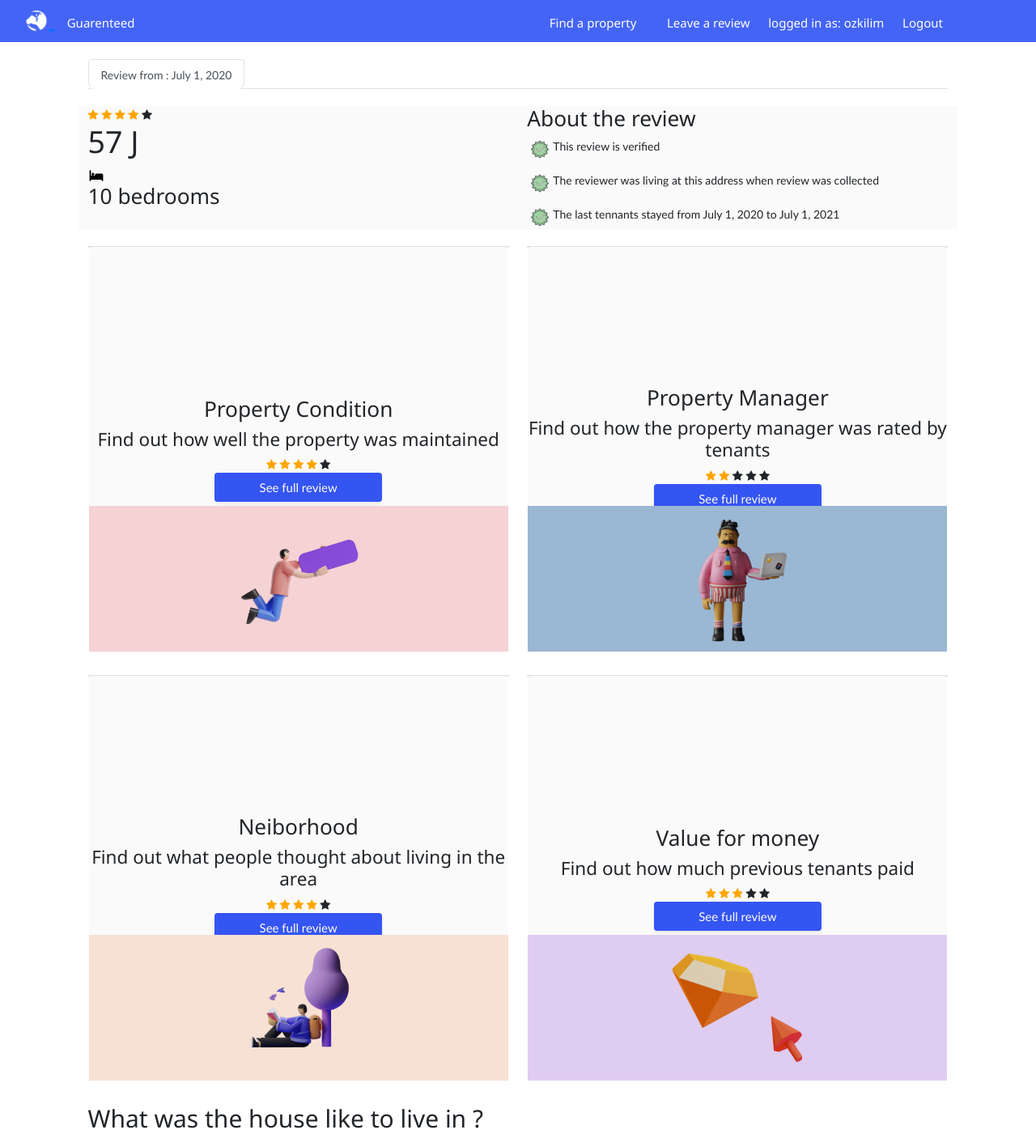
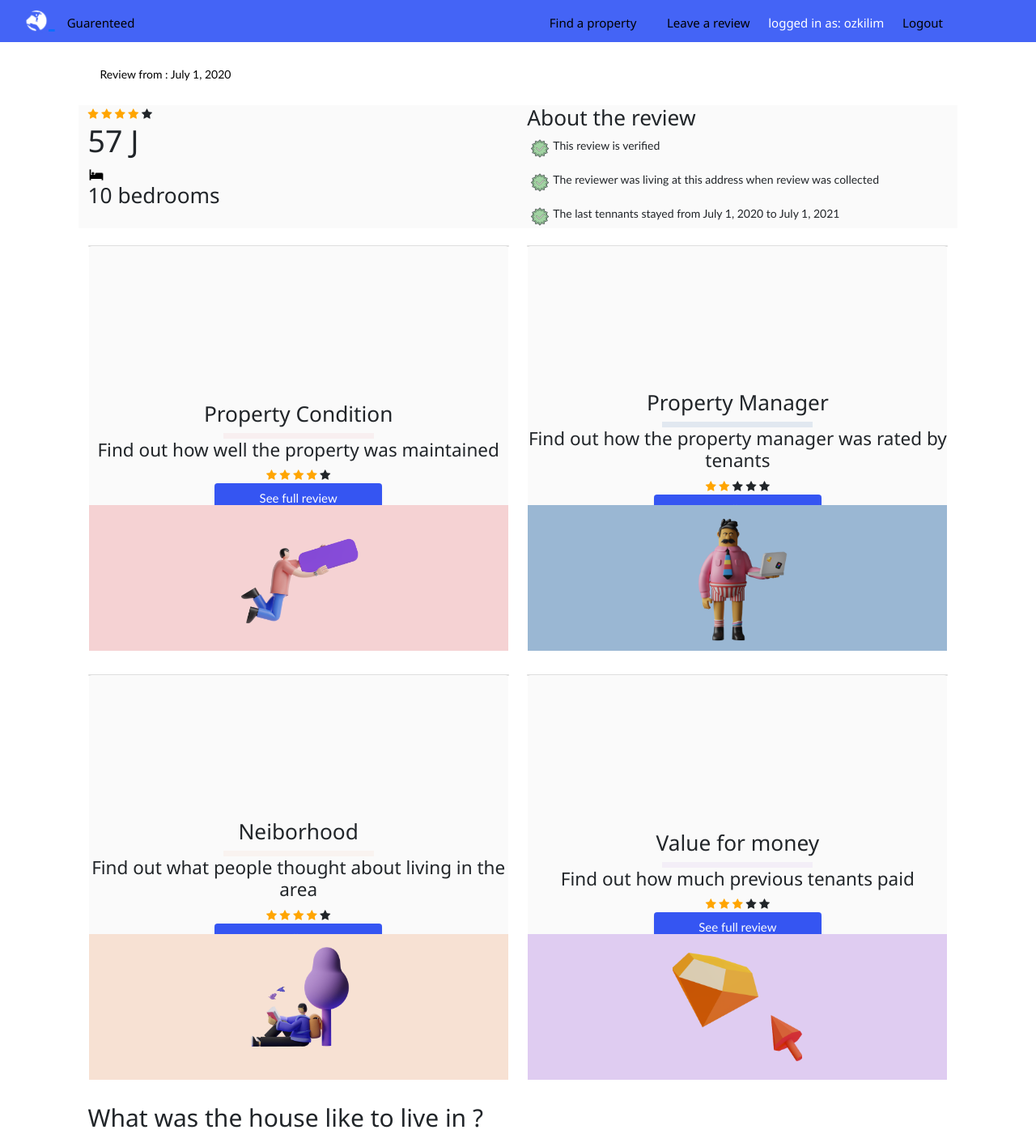
Before and after one commit to ozkilim/gauRENTeedV2, a Django app: page /beta/reasult/799ea773-4376-40f3-a7ab-acd1e33bf225/ in a window 1280 px wide. Shown: the top 1401 px of the page at 81% size. Run offline with Django 3.2, Linux system fonts and the light colour scheme; a user stored in the database is signed in; data comes from the database, SQL or seed files in the repository; both versions use the stored data as it was after the commit; some libraries are stand-ins or nearby versions.

Commit message:
stylinggs

```diff
--- a/beta/static/css/sharedStyles.css
+++ b/beta/static/css/sharedStyles.css
@@ -38,7 +38,7 @@ body {
 
 .nav-link:hover {
   background-color: #2c3c63;
-  color: white;
+  color: white !important;
 }
 
 .logo {
--- a/templates/tempReasult.html
+++ b/templates/tempReasult.html
@@ -559,10 +559,15 @@ align-items: center;
   font-size: 12px;
 }
 .nav-item{
-  /* background-color: black; */
+  color: white !important;
 }
 .nav-link{
-  /* color: black; */
+  color: black!important;
+  /* background-color: brown; */
+}
+.nav-link:hover{
+  color: white!important;
+  /* background-color: brown; */
 }
 #popupButtonsTab{
   background-color: white;
@@ -584,8 +589,8 @@ align-items: center;
   background-color: white;
   color: black;
 }
-.reviewListTitiles{
-  background-color: yellow;
+#reviewListTitiles{
+  background-color: white;
 }
 .bedim{
 
@@ -612,6 +617,39 @@ align-items: center;
 }
 .approval{
 
+}
+
+.hr1{
+  border: 3px solid #F5D2D3;
+    /* Set the hr color */
+  color: #F5D2D3; /* old IE */
+  background-color: #F5D2D3; /* Modern Browsers */
+  width: 180px;
+  margin: auto;
+}
+.hr2{
+  border: 3px solid #9AB7D3;
+    /* Set the hr color */
+  color: #9AB7D3; /* old IE */
+  background-color: #9AB7D3; /* Modern Browsers */
+  width: 180px;
+  margin: auto;
+}
+.hr3{
+  border: 3px solid #F7E1D3;
+    /* Set the hr color */
+  color: #F7E1D3; /* old IE */
+  background-color: #F7E1D3; /* Modern Browsers */
+  width: 180px;
+  margin: auto;
+}
+.hr4{
+  border: 3px solid #DFCCF1;
+    /* Set the hr color */
+  color: #DFCCF1; /* old IE */
+  background-color: #DFCCF1; /* Modern Browsers */
+  width: 180px;
+  margin: auto;
 }
 </style>
 
@@ -938,7 +977,7 @@ function closeAllModals() {
         areaPerks
         wouldRecommendProperty -->
 
-<ul class="nav nav-tabs" id="myTab" role="tablist">
+<ul class="nav " id="myTab" role="tablist">
   {% for review in reviews %}
   <li class="nav-item" id = "reviewListTitiles">
     <a class="nav-link" id={{review}} data-toggle="tab" href=#{{review.id}} role="tab" aria-controls={{review.id}} aria-selected="true">Review from : {{review.moveIn}}</a>
@@ -1003,7 +1042,9 @@ function closeAllModals() {
      <div class="card-container manual-flip">
     <div class="card">
         <div class="front">
+                    <br>
                     <h3 class="CardTitle">Property Condition</h3>
+                    <hr class=hr1>
                     <h4 class = "CardTitle2">Find out how well the property was maintained</h4>
                     <div class="stardiv">
                       {% for i in propertyConditionAverage|times %}
@@ -1027,8 +1068,8 @@ function closeAllModals() {
             {% if review.buildingQuality|exists %}
 
             <div class="accordion-item">
-              <h2 class="accordion-header" id="flush-headingOne">
-                <button class="accordion-button collapsed" type="button" data-bs-toggle="collapse" data-bs-target="#flush-collapseOne" aria-expanded="false" aria-controls="flush-collapseOne">
+              <h2 class="accordion-header" id="flush-headingOneA">
+                <button class="accordion-button collapsed" type="button" data-bs-toggle="collapse" data-bs-target="#flush-collapseOneA" aria-expanded="false" aria-controls="flush-collapseOne">
                   <h5>Building Quality </h5><h6>(mould, pests cleanliness, damp)</h6>
                   <div class="stardiv">
                     {% for i in review.buildingQuality|times %}
@@ -1052,8 +1093,8 @@ function closeAllModals() {
 
             {% if review.utilities|exists %}
             <div class="accordion-item">
-              <h2 class="accordion-header" id="flush-headingTwo">
-                <button class="accordion-button collapsed" type="button" data-bs-toggle="collapse" data-bs-target="#flush-collapseTwo" aria-expanded="false" aria-controls="flush-collapseTwo">
+              <h2 class="accordion-header" id="flush-headingTwoA">
+                <button class="accordion-button collapsed" type="button" data-bs-toggle="collapse" data-bs-target="#flush-collapseTwoA" aria-expanded="false" aria-controls="flush-collapseTwo">
                   <h5>Utilities </h5><h6>(water pressure, heating, insulation)</h6>
                   <div class="stardiv">
                     {% for i in review.utilities|times %}
@@ -1098,8 +1139,8 @@ function closeAllModals() {
 
             {% if review.moveInHygene|exists %}
             <div class="accordion-item">
-              <h2 class="accordion-header" id="flush-headingTwo">
-                <button class="accordion-button collapsed" type="button" data-bs-toggle="collapse" data-bs-target="#flush-collapseTwo" aria-expanded="false" aria-controls="flush-collapseTwo">
+              <h2 class="accordion-header" id="flush-headingFourA">
+                <button class="accordion-button collapsed" type="button" data-bs-toggle="collapse" data-bs-target="#flush-collapseFourA" aria-expanded="false" aria-controls="flush-collapseTwo">
                   <h5>Move in hygene </h5>
                   <div class="stardiv">
                     {% for i in review.moveInHygene|times %}
@@ -1121,8 +1162,8 @@ function closeAllModals() {
 
             {% if review.furnishings|exists %}
             <div class="accordion-item">
-              <h2 class="accordion-header" id="flush-headingTwo">
-                <button class="accordion-button collapsed" type="button" data-bs-toggle="collapse" data-bs-target="#flush-collapseTwo" aria-expanded="false" aria-controls="flush-collapseTwo">
+              <h2 class="accordion-header" id="flush-headingFiveA">
+                <button class="accordion-button collapsed" type="button" data-bs-toggle="collapse" data-bs-target="#flush-collapseFiveA" aria-expanded="false" aria-controls="flush-collapseTwo">
                   <h5>Furnishings quality</h5>
                   <div class="stardiv">
                     {% for i in review.furnishings|times %}
@@ -1160,7 +1201,10 @@ function closeAllModals() {
     <div class="card-container manual-flip">
    <div class="card">
        <div class="front">
+                  <br>
                    <h3 class="CardTitle">Property Manager</h3>
+                   <hr class=hr2>
+
                    <h4 class = "CardTitle2">Find out how the property manager was rated by tenants</h4>
                    <div class="stardiv">
                     {% for i in propertyManagerAverage|times %}
@@ -1183,8 +1227,8 @@ function closeAllModals() {
 
           {% if review.manageResponsivenes|exists %}
            <div class="accordion-item">
-             <h2 class="accordion-header" id="flush-headingOne">
-               <button class="accordion-button collapsed" type="button" data-bs-toggle="collapse" data-bs-target="#flush-collapseOne" aria-expanded="false" aria-controls="flush-collapseOne">
+             <h2 class="accordion-header" id="flush-headingOneB">
+               <button class="accordion-button collapsed" type="button" data-bs-toggle="collapse" data-bs-target="#flush-collapseOneB" aria-expanded="false" aria-controls="flush-collapseOne">
                 <h5> Responsiveness of property manager </h5>
                 <div class="stardiv">
 
@@ -1208,8 +1252,8 @@ function closeAllModals() {
 
            {% if review.repairQuality|exists %}
            <div class="accordion-item">
-             <h2 class="accordion-header" id="flush-headingTwo">
-               <button class="accordion-button collapsed" type="button" data-bs-toggle="collapse" data-bs-target="#flush-collapseTwo" aria-expanded="false" aria-controls="flush-collapseTwo">
+             <h2 class="accordion-header" id="flush-headingTwoB">
+               <button class="accordion-button collapsed" type="button" data-bs-toggle="collapse" data-bs-target="#flush-collapseTwoB" aria-expanded="false" aria-controls="flush-collapseTwo">
                 <h5>Quality of repairs</h5>
                 <div class="stardiv">
 
@@ -1262,7 +1306,10 @@ function closeAllModals() {
      <div class="card-container manual-flip">
     <div class="card">
         <div class="front">
+                    <br>
                     <h3 class="CardTitle">Neiborhood</h3>
+                    <hr class=hr3>
+
                     <h4 class = "CardTitle2">Find out what people thought about living in the area</h4>
                     <div class="stardiv">
                       {% for i in neiborhoodAverage|times %}
@@ -1285,8 +1332,8 @@ function closeAllModals() {
 
             {% if review.neighbourhoodEnjoyment|exists %}
             <div class="accordion-item">
-              <h2 class="accordion-header" id="flush-headingOne">
-                <button class="accordion-button collapsed" type="button" data-bs-toggle="collapse" data-bs-target="#flush-collapseOne" aria-expanded="false" aria-controls="flush-collapseOne">
+              <h2 class="accordion-header" id="flush-headingOneC">
+                <button class="accordion-button collapsed" type="button" data-bs-toggle="collapse" data-bs-target="#flush-collapseOneC" aria-expanded="false" aria-controls="flush-collapseOne">
                   <h5>How much did you enjoy living in the area?</h5>
                   <div class="stardiv">
                     {% for i in review.neighbourhoodEnjoyment|times %}
@@ -1310,8 +1357,8 @@ function closeAllModals() {
 
             {% if review.neighbourhoodSafety|exists %}
             <div class="accordion-item">
-              <h2 class="accordion-header" id="flush-headingOne">
-                <button class="accordion-button collapsed" type="button" data-bs-toggle="collapse" data-bs-target="#flush-collapseOne" aria-expanded="false" aria-controls="flush-collapseOne">
+              <h2 class="accordion-header" id="flush-headingTwoC">
+                <button class="accordion-button collapsed" type="button" data-bs-toggle="collapse" data-bs-target="#flush-collapseTwoC" aria-expanded="false" aria-controls="flush-collapseOne">
 
                   <h5>How safe did you feel living in the area?</h5>
                   <div class="stardiv">
@@ -1351,7 +1398,9 @@ function closeAllModals() {
     <div class="card-container manual-flip">
    <div class="card">
        <div class="front">
+                   <br>
                    <h3 class="CardTitle">Value for money</h3>
+                   <hr class=hr4>
                    <h4 class = "CardTitle2">Find out how much previous tenants paid</h4>
                    <div class="stardiv">
                      <span class="fa fa-star checked"></span>
@@ -1372,38 +1421,19 @@ function closeAllModals() {
          <div class="accordion accordion-flush" id="accordionFlushExample">
 
            <div class="accordion-item">
-             <h2 class="accordion-header" id="flush-headingOne">
-               <button class="accordion-button collapsed" type="button" data-bs-toggle="collapse" data-bs-target="#flush-collapseOne" aria-expanded="false" aria-controls="flush-collapseOne">
+             <h2 class="accordion-header" id="flush-headingOneD">
+               <button class="accordion-button collapsed" type="button" data-bs-toggle="collapse" data-bs-target="#flush-collapseOneD" aria-expanded="false" aria-controls="flush-collapseOne">
                  Previous tennants paid: £{{review.rentMonthly}} /week
                </button>
              </h2>
              {% if review.rentGoodDeal|exists %}
 
-             <div id="flush-collapseOne" class="accordion-collapse collapse" aria-labelledby="flush-headingOne" data-bs-parent="#accordionFlushExample">
+             <div id="flush-collapseOneD" class="accordion-collapse collapse" aria-labelledby="flush-headingOneD" data-bs-parent="#accordionFlushExample">
                <div class="accordion-body">Did previous tenants feel this was good value for money? {{review.rentGoodDeal|true2yes}}</div>
              </div>
              {% endif %}
            </div>
-           <!-- <div class="accordion-item">
-             <h2 class="accordion-header" id="flush-headingTwo">
-               <button class="accordion-button collapsed" type="button" data-bs-toggle="collapse" data-bs-target="#flush-collapseTwo" aria-expanded="false" aria-controls="flush-collapseTwo">
-                 Accordion Item #2
-               </button>
-             </h2>
-             <div id="flush-collapseTwo" class="accordion-collapse collapse" aria-labelledby="flush-headingTwo" data-bs-parent="#accordionFlushExample">
-               <div class="accordion-body">Placeholder content for this accordion, which is intended to demonstrate the <code>.accordion-flush</code> class. This is the second item's accordion body. Let's imagine this being filled with some actual content.</div>
-             </div>
-           </div>
-           <div class="accordion-item">
-             <h2 class="accordion-header" id="flush-headingThree">
-               <button class="accordion-button collapsed" type="button" data-bs-toggle="collapse" data-bs-target="#flush-collapseThree" aria-expanded="false" aria-controls="flush-collapseThree">
-                 Accordion Item #3
-               </button>
-             </h2>
-             <div id="flush-collapseThree" class="accordion-collapse collapse" aria-labelledby="flush-headingThree" data-bs-parent="#accordionFlushExample">
-               <div class="accordion-body">Placeholder content for this accordion, which is intended to demonstrate the <code>.accordion-flush</code> class. This is the third item's accordion body. Nothing more exciting happening here in terms of content, but just filling up the space to make it look, at least at first glance, a bit more representative of how this would look in a real-world application.</div>
-             </div>
-           </div> -->
+
          </div>
          <div class="imdiv1">
            <img class="firstIm" src={% static "images/search_results/saly-28.png" %} />
```
Also changed, not shown: other parts of templates/tempReasult.html (+16 -15 lines), db.sqlite3.
